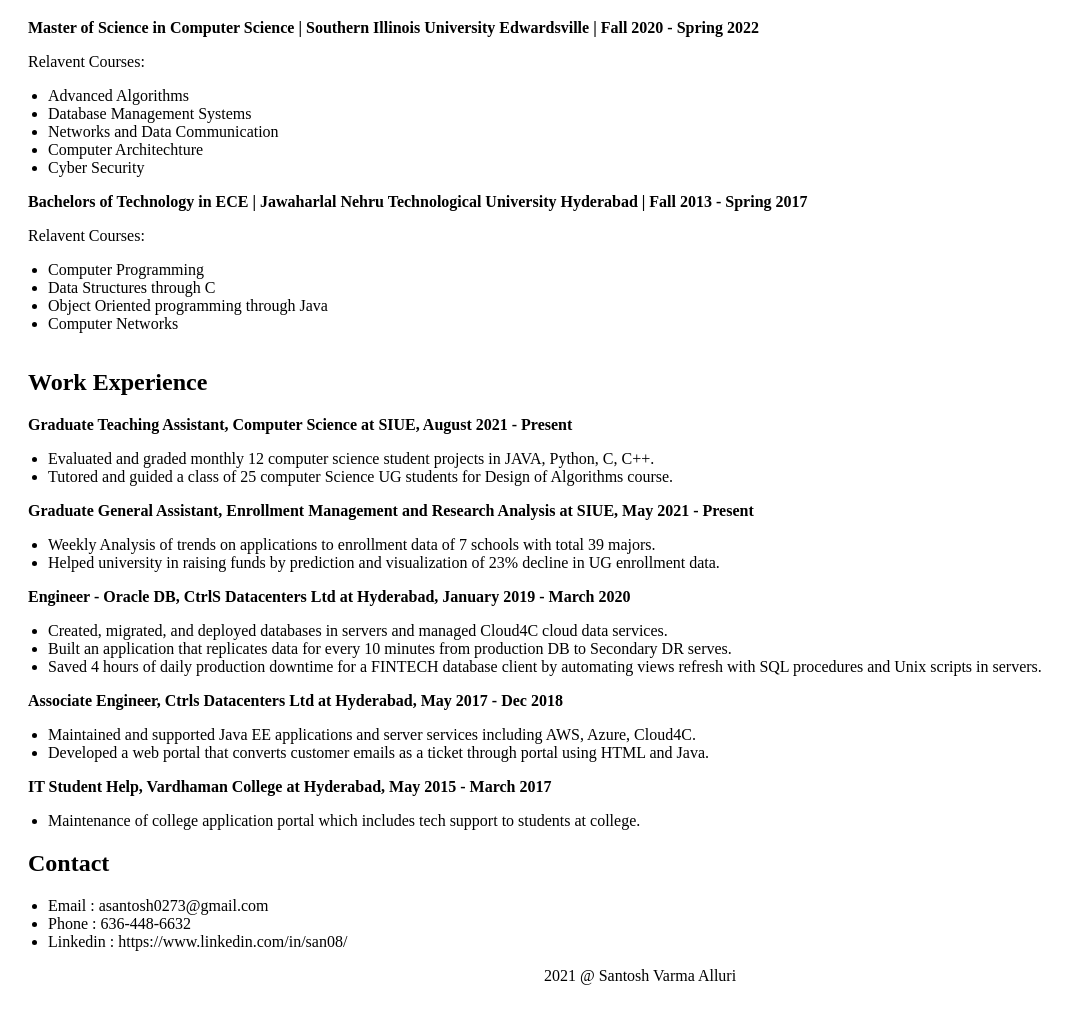
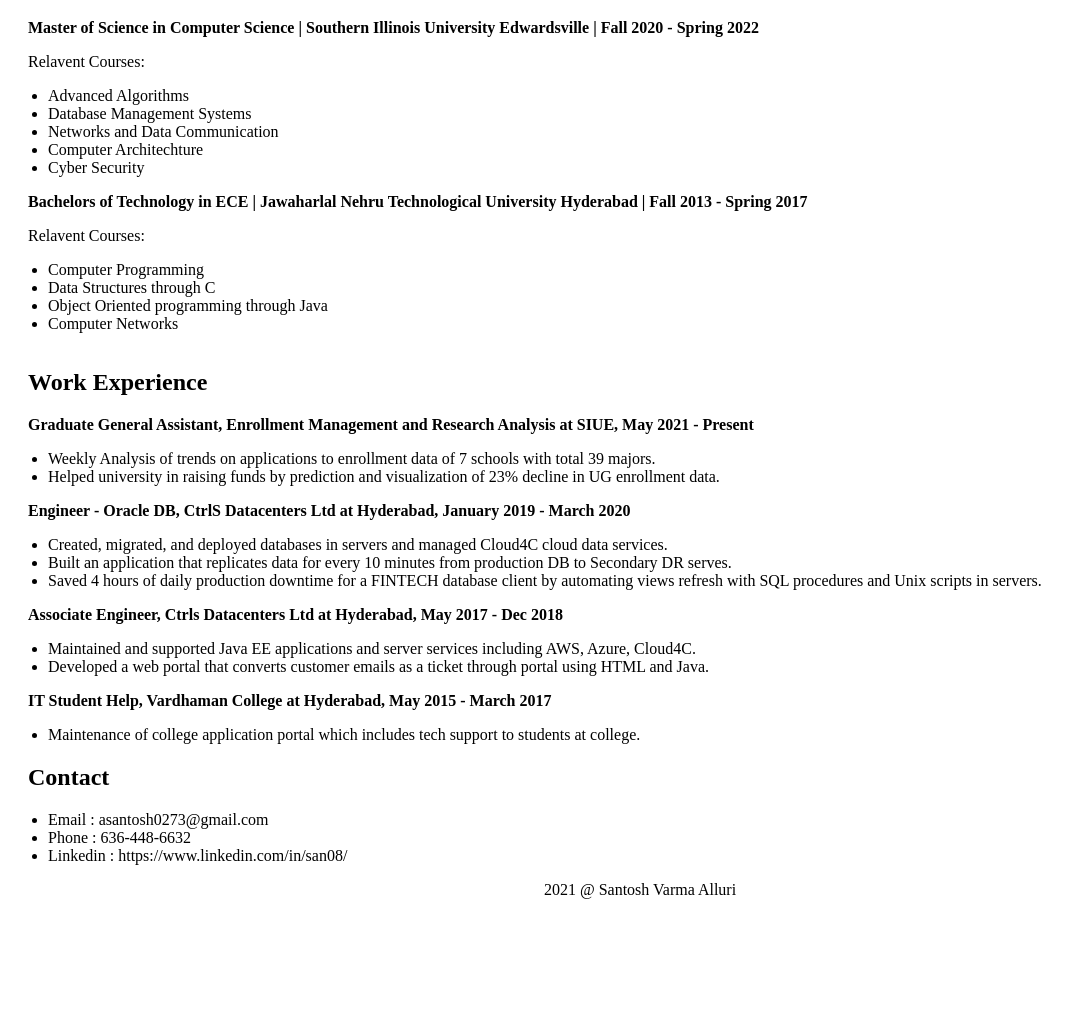
Before and after one commit to SantoshVarmaAlluri/My_Blog, a plain HTML site: page index.html in a window 1280 px wide. Shown: the part 485-1494 px from the top of the page, without its empty margins (0-1076 px from the left). After the commit the page ends 1408 px from the top, so only its background shows below. Drawn offline with Linux system fonts and the light colour scheme.

Commit message:
Update index.html

```diff
--- a/index.html
+++ b/index.html
@@ -51,11 +51,6 @@
 
     <h2 id='work_experience' class="heading"> Work Experience </h2>
     <div class='work_experience'>
-        <p> Graduate Teaching Assistant, Computer Science at SIUE, August 2021 - Present </p>
-        <ul>
-            <li>Evaluated and graded monthly 12 computer science student projects in JAVA, Python, C, C++.</li>
-            <li>Tutored and guided a class of 25 computer Science UG students for Design of Algorithms course.</li>
-        </ul>
         <p> Graduate General Assistant, Enrollment Management and Research Analysis at SIUE, May 2021 - Present </p>
         <ul>
             <li>Weekly Analysis of trends on applications to enrollment data of 7 schools with total 39 majors.</li>
```
